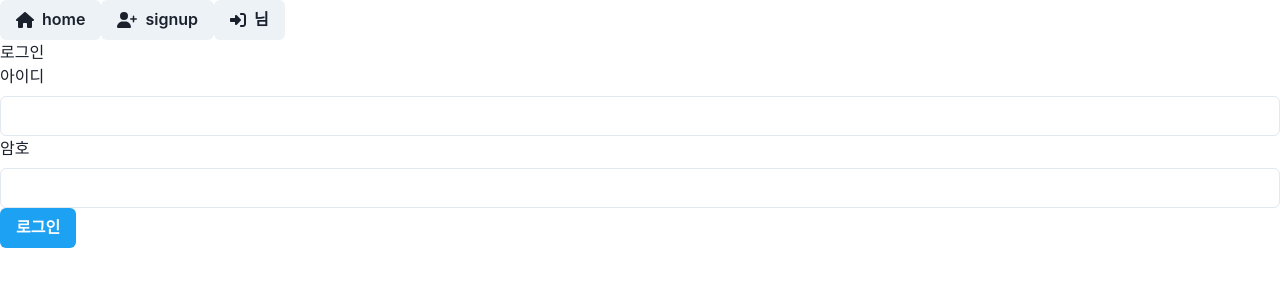
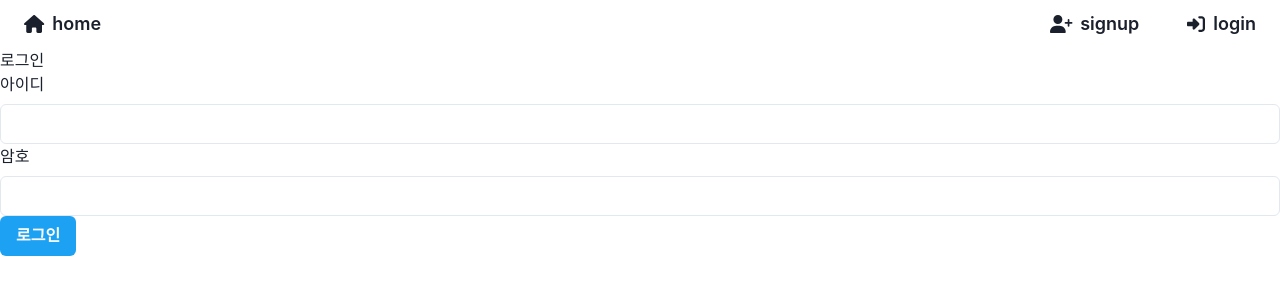
Before and after one commit to Seunggyo/prj1-fe, a React (Create React App) app: page /login in a window 1280 px wide. Shown: the top 300 px of the page. Built offline with nearby package versions, Linux system fonts and the light colour scheme; no server answers.

Commit message:
navbar 디자인 변경

```diff
--- a/src/component/NavBar.js
+++ b/src/component/NavBar.js
@@ -1,4 +1,4 @@
-import { Button, Flex, useToast } from "@chakra-ui/react";
+import { Button, Flex, Spacer, useToast } from "@chakra-ui/react";
 import { useLocation, useNavigate } from "react-router-dom";
 import axios from "axios";
 import { useContext, useEffect } from "react";
@@ -45,6 +45,9 @@ export function NavBar() {
   return (
     <Flex>
       <Button
+        borderRadius={0}
+        variant="ghost"
+        size="lg"
         leftIcon={<FontAwesomeIcon icon={faHouse} />}
         onClick={() => navigate("/")}
       >
@@ -52,14 +55,21 @@ export function NavBar() {
       </Button>
       {isAuthenticated() && (
         <Button
+          borderRadius={0}
+          variant="ghost"
+          size="lg"
           leftIcon={<FontAwesomeIcon icon={faPenToSquare} />}
           onClick={() => navigate("/write")}
         >
           write
         </Button>
       )}
+      <Spacer />
       {isAuthenticated() || (
         <Button
+          borderRadius={0}
+          variant="ghost"
+          size="lg"
           leftIcon={<FontAwesomeIcon icon={faUserPlus} />}
           onClick={() => navigate("/signup")}
         >
@@ -68,6 +78,9 @@ export function NavBar() {
       )}
       {isAdmin() && (
         <Button
+          borderRadius={0}
+          variant="ghost"
+          size="lg"
           leftIcon={<FontAwesomeIcon icon={faList} />}
           onClick={() => navigate("/member/list")}
         >
@@ -76,20 +89,31 @@ export function NavBar() {
       )}
       {isAuthenticated() && (
         <Button
+          borderRadius={0}
+          variant="ghost"
+          size="lg"
           leftIcon={<FontAwesomeIcon icon={faUser} />}
           onClick={() => navigate("/member?" + urlParams.toString())}
-        ></Button>
-      )}
-      {isAuthenticated() || (
-        <Button
-          leftIcon={<FontAwesomeIcon icon={faRightToBracket} />}
-          onClick={() => navigate("/login")}
         >
           {login.nickName}님
         </Button>
       )}
+      {isAuthenticated() || (
+        <Button
+          borderRadius={0}
+          variant="ghost"
+          size="lg"
+          leftIcon={<FontAwesomeIcon icon={faRightToBracket} />}
+          onClick={() => navigate("/login")}
+        >
+          login
+        </Button>
+      )}
       {isAuthenticated() && (
         <Button
+          borderRadius={0}
+          variant="ghost"
+          size="lg"
           leftIcon={<FontAwesomeIcon icon={faRightFromBracket} />}
           onClick={hadleLogout}
         >
```
